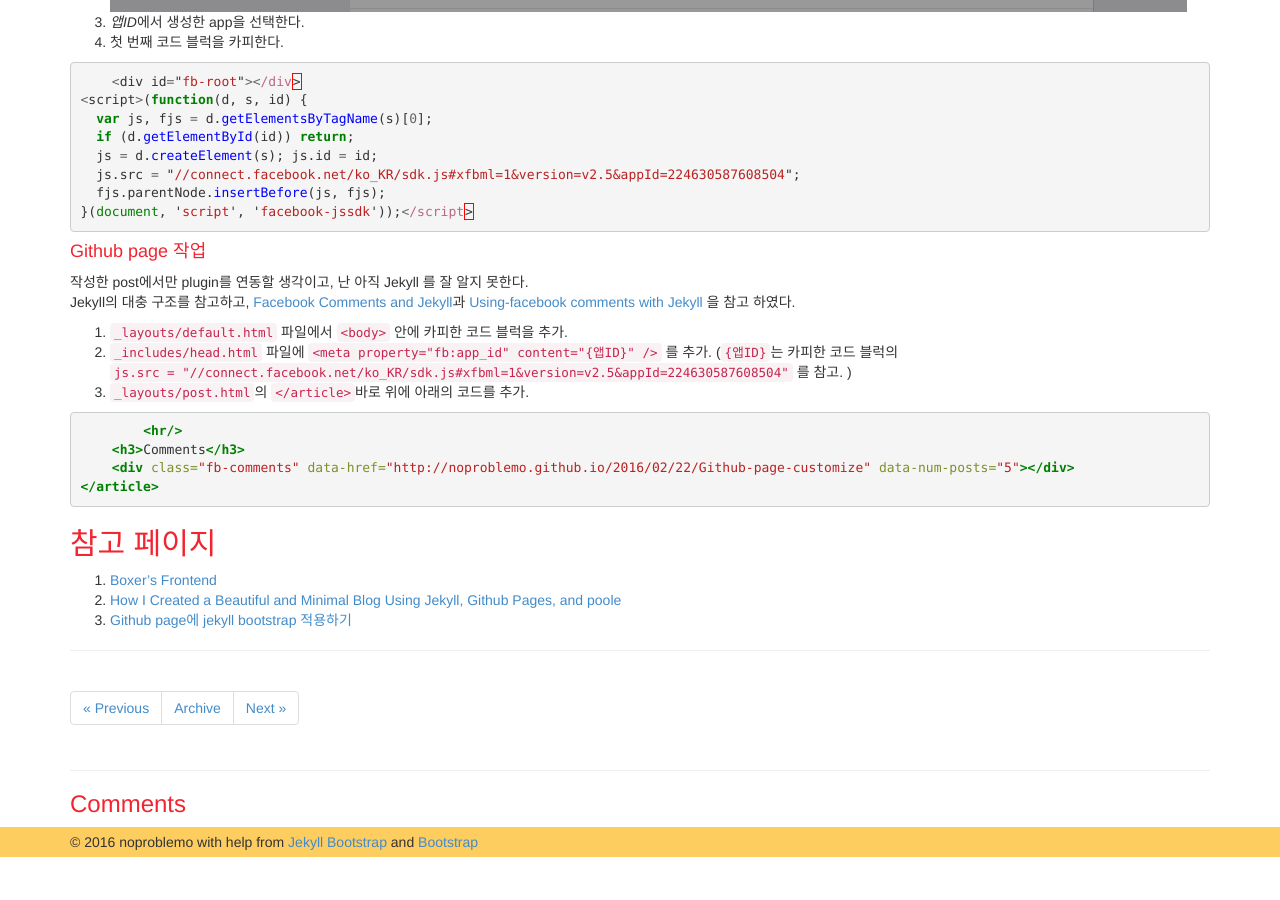
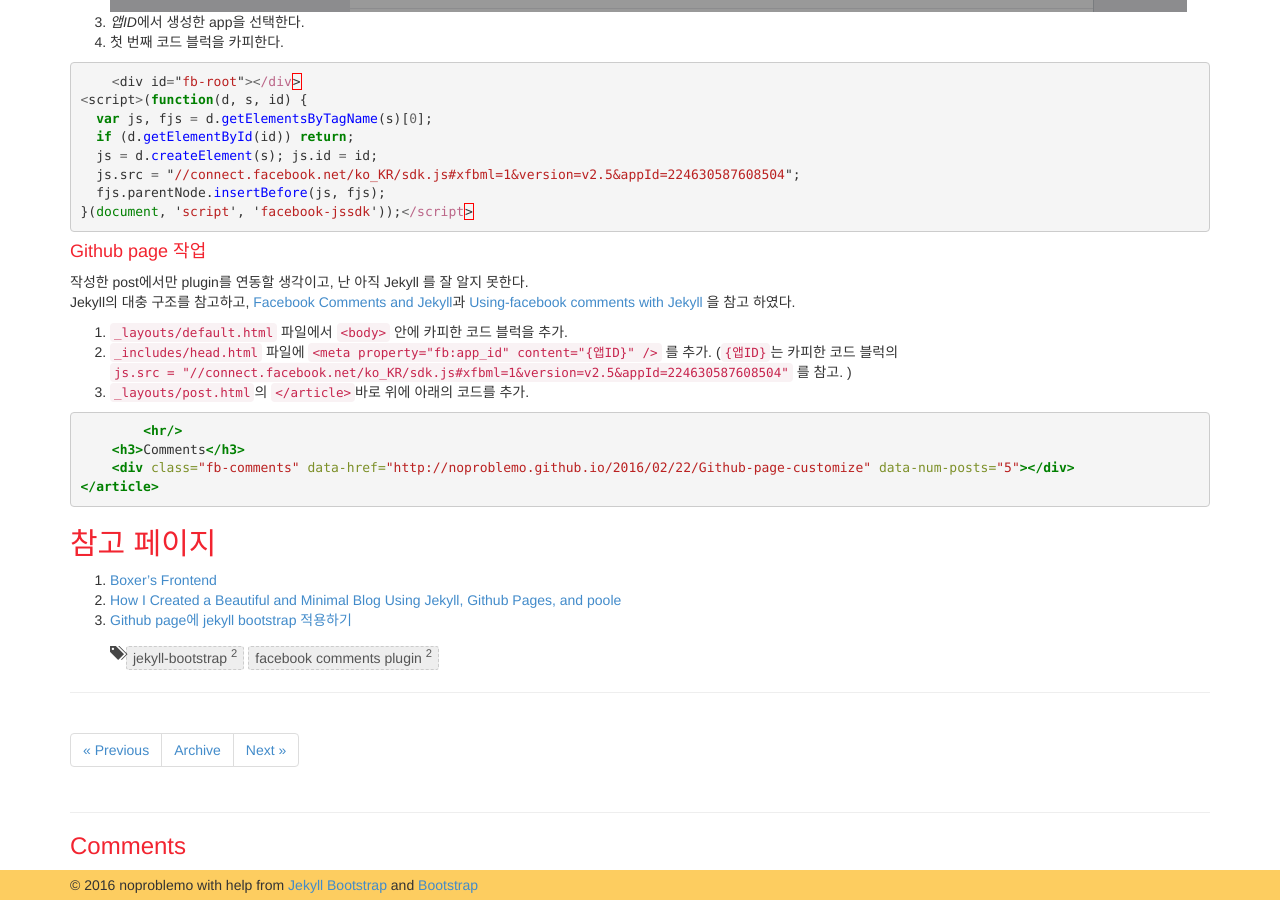
Before and after one commit to noproblemo/noproblemo.github.io, a Jekyll site: the page built from _posts/2016-02-22-Github-page-customize.md, in a window 1280 px wide and 900 px high, scrolled down 1707 px. Built offline with Jekyll 4.4.1, drawn with Linux system fonts in a browser that asks for light colours; nearby versions of some CDN libraries; Markdown is read by kramdown in place of the engine named in the settings; before the commit the page ends 2564 px from its top, so only the background shows below that.

Commit message:
add tags

```diff
--- a/_posts/2016-02-22-Github-page-customize.md
+++ b/_posts/2016-02-22-Github-page-customize.md
@@ -1,6 +1,7 @@
 ---
 layout: post
 title: Github page customize
+tags: [jekyll-bootstrap, facebook comments plugin]
 ---
 {% include JB/setup %}
 
```
